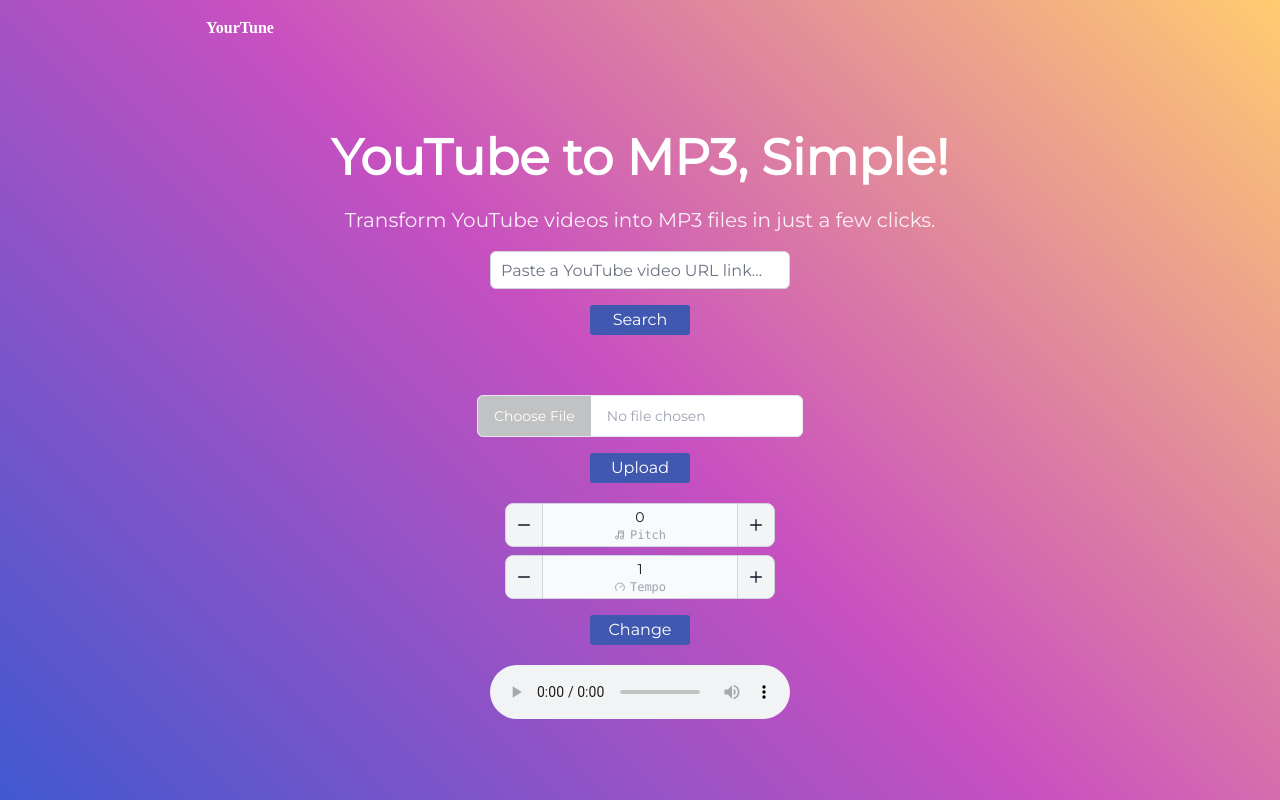
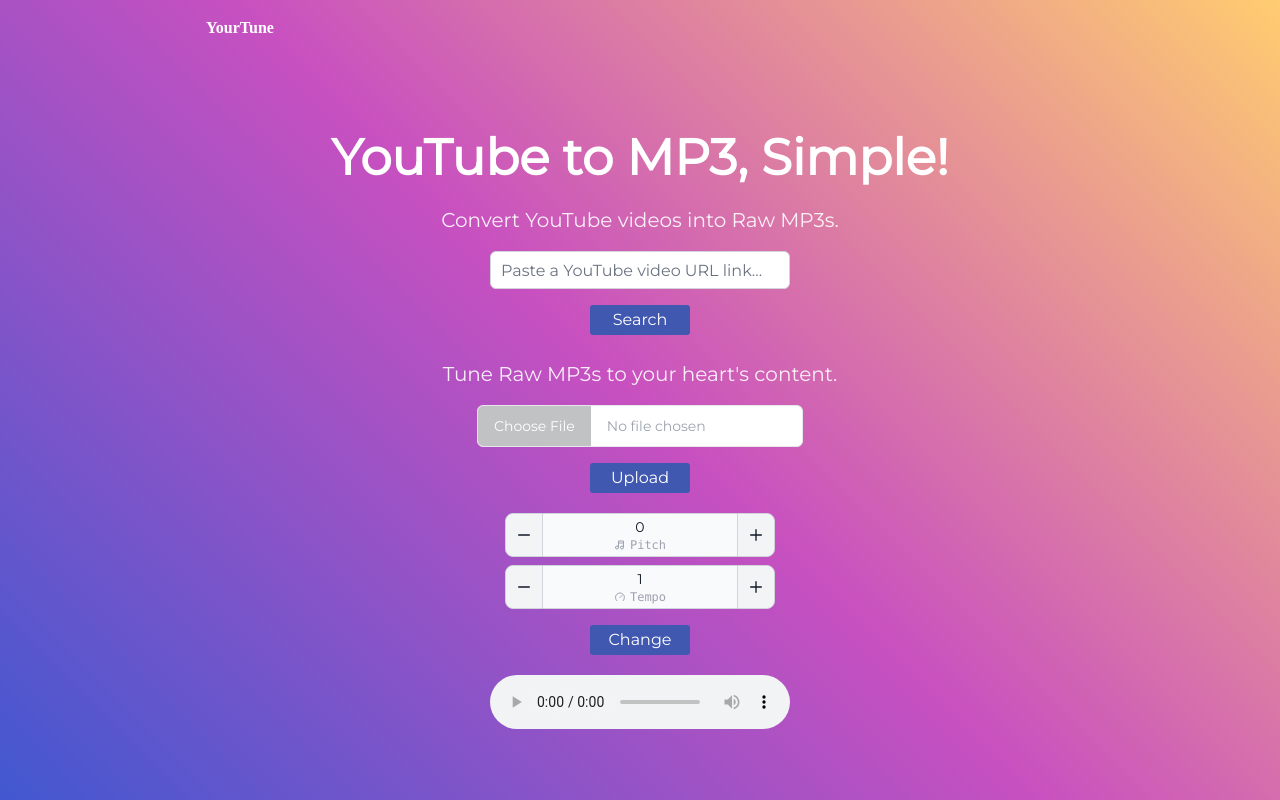
Before and after one commit to shisotem/yourtune, a React (Vite) app in the folder client/: page / in a window 1280 px wide. Built offline with nearby package versions, Linux system fonts and the light colour scheme; a web font is replaced by a local one.

Commit message:
refactor(client): corrected description

```diff
--- a/client/src/App.tsx
+++ b/client/src/App.tsx
@@ -99,7 +99,7 @@
         <section className="content">
           <h1 className="content-title">YouTube to MP3, Simple!</h1>
           <p className="content-description">
-            Transform YouTube videos into MP3 files in just a few clicks.
+            Convert YouTube videos into Raw MP3s.
           </p>
 
           <form onSubmit={handleSubmit} className="form">
@@ -130,10 +130,13 @@
 
         <section>
           <div>
+            <p className="content-description mt-3">
+              Tune Raw MP3s to your heart's content.
+            </p>
             <div>
               {/* <input type="file" onChange={onFileChange} />
               <button onClick={onUpload}>Upload</button> */}
-              <div className="mx-auto mt-12 flex justify-center items-center flex-col">
+              <div className="mx-auto flex justify-center items-center flex-col">
                 <input
                   type="file"
                   onChange={onFileChange}
@@ -367,7 +370,7 @@
                   <audio
                     ref={audioRef}
                     controls
-                    src={id ? `${baseURL}/stream/${id}`: undefined}
+                    src={id ? `${baseURL}/stream/${id}` : undefined}
                     className="mt-1"
                   />
                   {id && (
```
